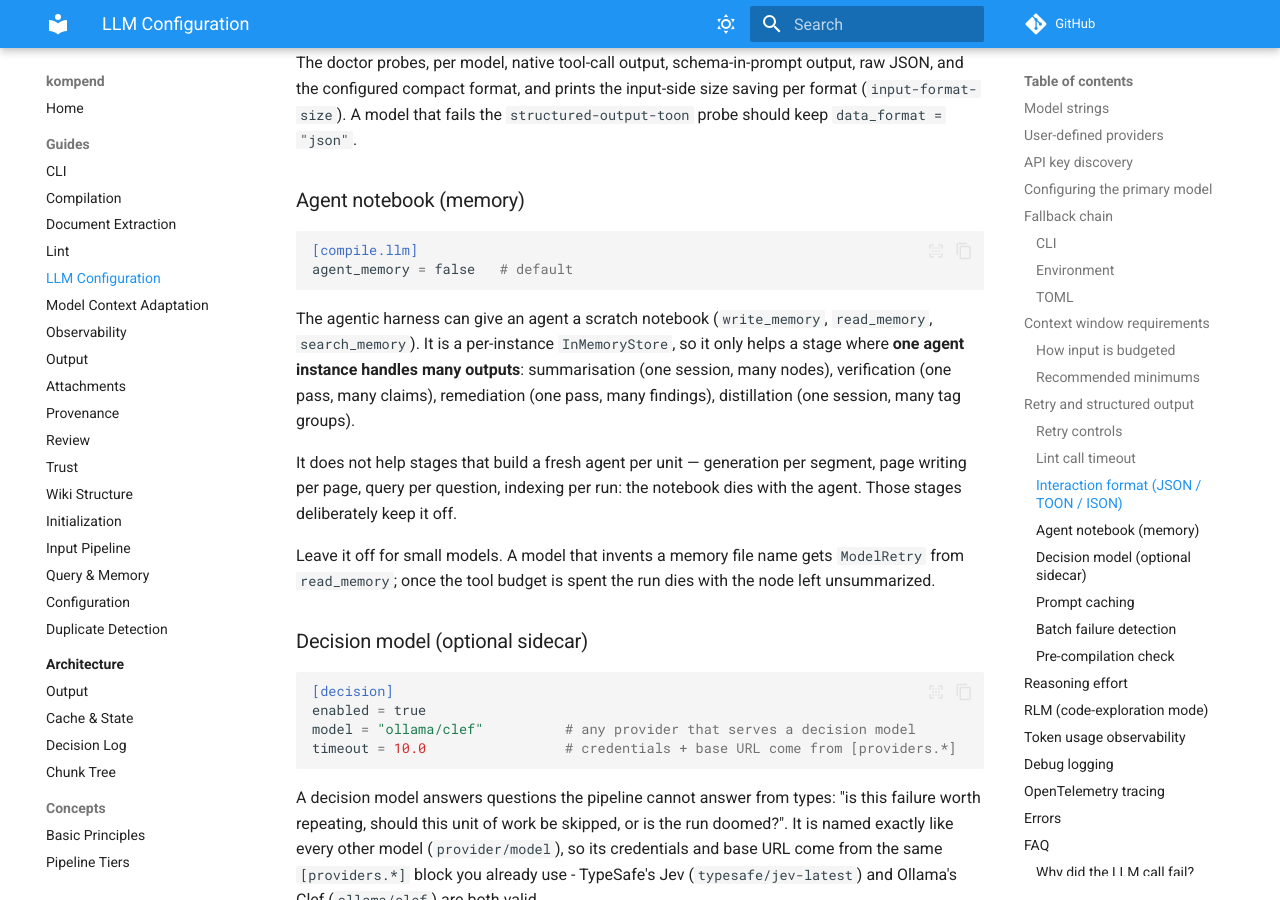
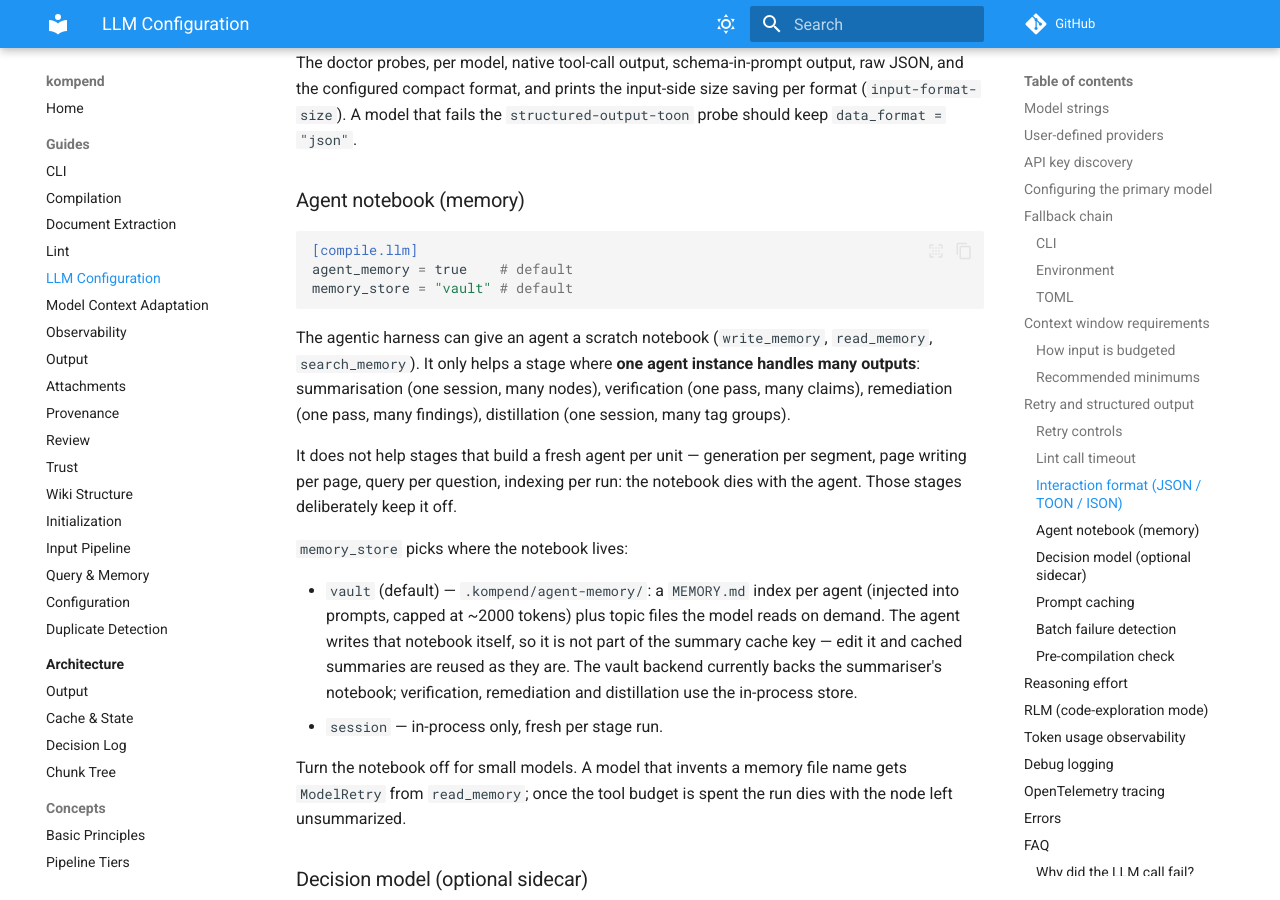
Before and after one commit to jr2804/kompend, an MkDocs documentation site: the page built from docs/guides/llm-config.md, in a window 1280 px wide and 900 px high, scrolled down 8407 px. Built offline with MkDocs 1.6.1 and Material for MkDocs 9.7.7, drawn with Linux system fonts in a browser that asks for light colours; comment, search, counter and statistics services are not loaded.

Commit message:
✨ feat(agents): notebook on by default and out of the cache key
The agent notebook (`compile.llm.agent_memory`) stayed dark behind two
opt-in keys even after the vault backend landed. The defaults are now
`true` / `memory_store = "vault"` (schema flip rode in with ecc9419b);
this lands the follow-through the flip owes:

- `kompend.toml.example`, `docs/guides/llm-config.md`, `agents/AGENTS.md`
  and the `AgenticHarness` docstring now state the defaults and the one-key
  escape hatch (`agent_memory = false`).
- The `MEMORY.md` fingerprint is dropped from the summary cache deps
  (`_factory.py`, `paths.py`): it never fired - kompend hashed the
  top-level file while the harness scopes notebooks per agent - and
  pointing it at the real file would thrash the cache forever, because the
  agent rewrites its notebook mid-run while the fingerprint was fixed at
  pipeline construction.
- The summarizer notebook is scoped under `agent-memory/summarizer/`
  (harness convention), `MEMORY_INDEX_FILE` is gone, and
  `tests/unit/test_config.py` pins the flipped defaults.

````diff
--- a/docs/guides/llm-config.md
+++ b/docs/guides/llm-config.md
@@ -374,23 +374,33 @@ saving per format (`input-format-size`). A model that fails the
 
 ```toml
 [compile.llm]
-agent_memory = false   # default
+agent_memory = true    # default
+memory_store = "vault" # default
 ```
 
 The agentic harness can give an agent a scratch notebook (`write_memory`,
-`read_memory`, `search_memory`). It is a per-instance `InMemoryStore`, so it
-only helps a stage where **one agent instance handles many outputs**:
-summarisation (one session, many nodes), verification (one pass, many claims),
-remediation (one pass, many findings), distillation (one session, many tag
-groups).
+`read_memory`, `search_memory`). It only helps a stage where **one agent
+instance handles many outputs**: summarisation (one session, many nodes),
+verification (one pass, many claims), remediation (one pass, many findings),
+distillation (one session, many tag groups).
 
 It does not help stages that build a fresh agent per unit — generation per
 segment, page writing per page, query per question, indexing per run: the
 notebook dies with the agent. Those stages deliberately keep it off.
 
-Leave it off for small models. A model that invents a memory file name gets
-`ModelRetry` from `read_memory`; once the tool budget is spent the run dies with
-the node left unsummarized.
+`memory_store` picks where the notebook lives:
+
+- `vault` (default) — `.kompend/agent-memory/`: a `MEMORY.md` index per agent
+  (injected into prompts, capped at ~2000 tokens) plus topic files the model
+  reads on demand. The agent writes that notebook itself, so it is not part of
+  the summary cache key — edit it and cached summaries are reused as they are.
+  The vault backend currently backs the summariser's notebook; verification,
+  remediation and distillation use the in-process store.
+- `session` — in-process only, fresh per stage run.
+
+Turn the notebook off for small models. A model that invents a memory file name
+gets `ModelRetry` from `read_memory`; once the tool budget is spent the run dies
+with the node left unsummarized.
 
 ### Decision model (optional sidecar)
 
````
Also changed, not shown: .agents/HISTORY.md (+3 -1 lines), .agents/history/2026-10-27-agent-memory-default.md (added, +41 -0 lines), .agents/history/2026-10-27-notebook-cache-decoupling.md (added, +57 -0 lines), src/kompend/agents/AGENTS.md (+16 -15 lines), 8 other files.
